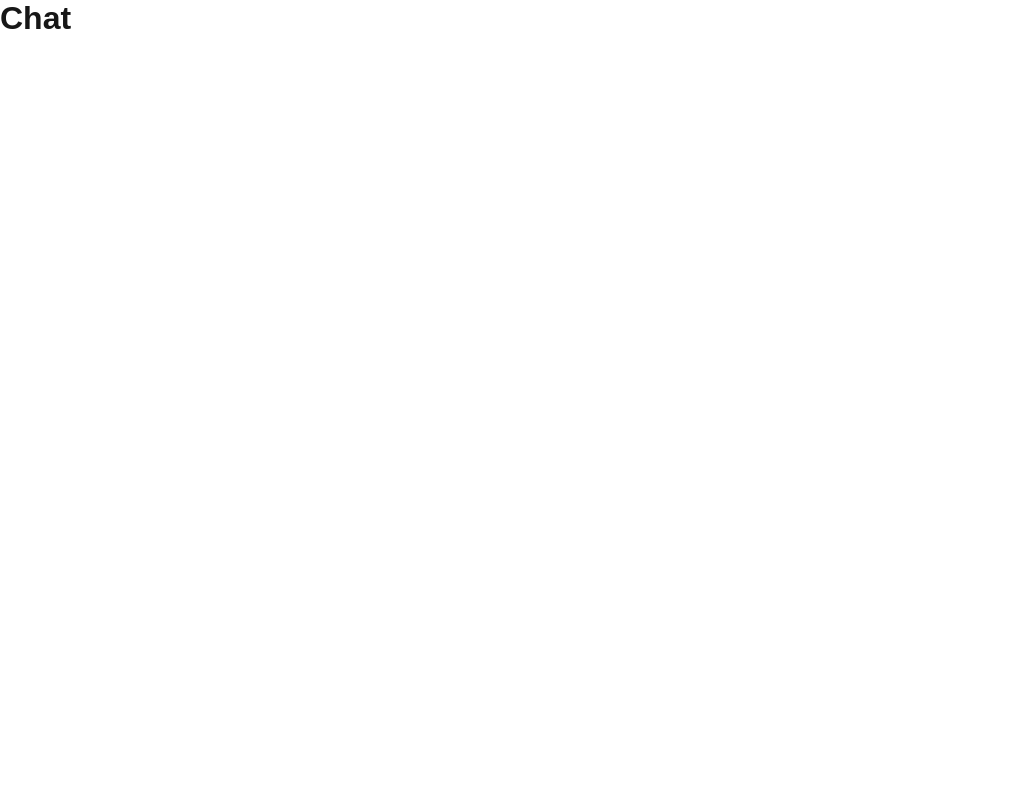
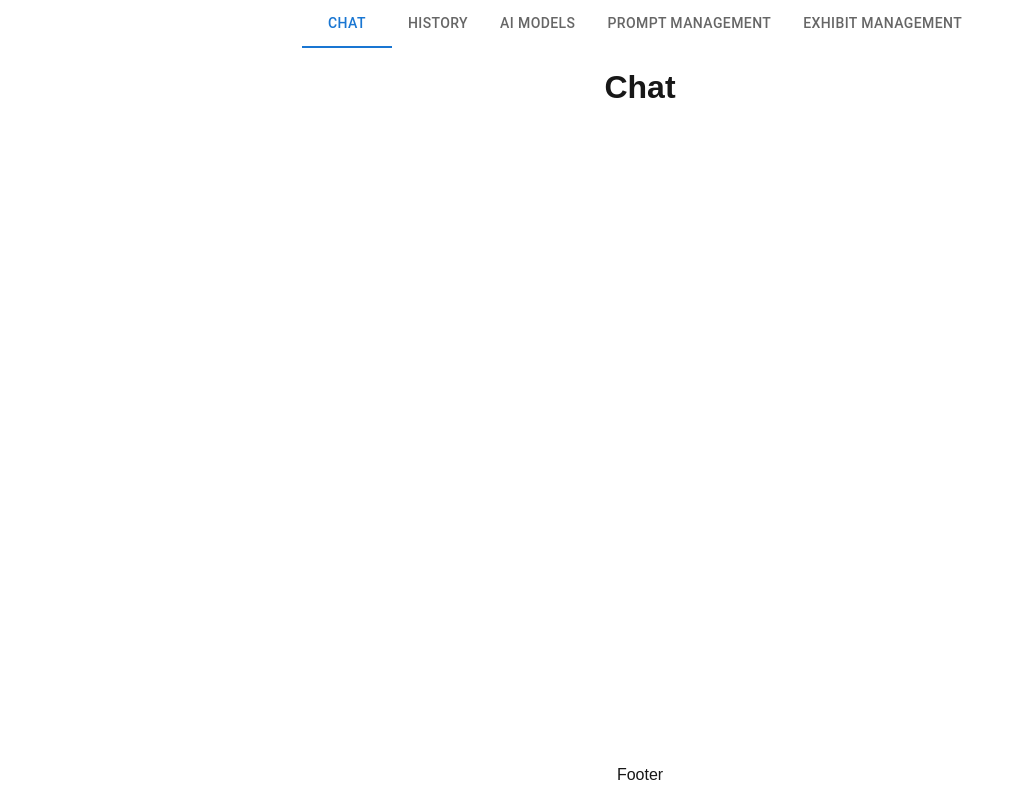
Before and after one commit to 7-Guy/tesla-chatbot-frontend-nextjs, a Next.js app: page / in a window 1280 px wide. Shown: the whole page, without its empty margins (0-1024 px from the left). Built offline with nearby package versions, Linux system fonts and the light colour scheme.

Commit message:
initial structure

```diff
--- a/src/app/components/footer/footer.tsx
+++ b/src/app/components/footer/footer.tsx
@@ -0,0 +1,7 @@
+export function Footer() {
+    return (
+        <div>
+            <p>Footer</p>
+        </div>
+    )
+}
--- a/src/app/globals.css
+++ b/src/app/globals.css
@@ -1,13 +1,6 @@
 :root {
     --background: #ffffff;
     --foreground: #171717;
-}
-
-@media (prefers-color-scheme: dark) {
-  :root {
-    --background: #0a0a0a;
-    --foreground: #ededed;
-  }
 }
 
 html,
@@ -21,22 +14,9 @@ body {
     background: var(--background);
     font-family: Arial, Helvetica, sans-serif;
     -webkit-font-smoothing: antialiased;
-  -moz-osx-font-smoothing: grayscale;
-}
-
-* {
-  box-sizing: border-box;
-  padding: 0;
+    display: flex;
+    flex-direction: column;
+    align-items: center;
+    min-height: 100vh;
     margin: 0;
 }
-
-a {
-  color: inherit;
-  text-decoration: none;
-}
-
-@media (prefers-color-scheme: dark) {
-  html {
-    color-scheme: dark;
-  }
-}
--- a/src/app/layout.tsx
+++ b/src/app/layout.tsx
@@ -1,31 +1,30 @@
-import type { Metadata } from "next";
-import { Geist, Geist_Mono } from "next/font/google";
+import type {Metadata} from "next";
 import "./globals.css";
-
-const geistSans = Geist({
-  variable: "--font-geist-sans",
-  subsets: ["latin"],
-});
-
-const geistMono = Geist_Mono({
-  variable: "--font-geist-mono",
-  subsets: ["latin"],
-});
+import React from "react";
+import MainNavigation from "@/app/components/header/mainNavigation";
+import {Footer} from "@/app/components/footer/footer";
+import "./styles.modules.css"
 
 export const metadata: Metadata = {
-  title: "Create Next App",
-  description: "Generated by create next app",
+    title: "Nikola Tesla Chatbot",
+    description: "A chatbot that simulates a conversation with Nikola Tesla"
 };
 
-export default function RootLayout({
-  children,
-}: Readonly<{
+export default function RootLayout({children}: Readonly<{
     children: React.ReactNode;
 }>) {
     return (
         <html lang="en">
-      <body className={`${geistSans.variable} ${geistMono.variable}`}>
+        <body className="rootLayout">
+        <div className="mainNavigation">
+            <MainNavigation/>
+        </div>
+        <div className="mainContent">
             {children}
+        </div>
+        <div className="footerContent">
+            <Footer/>
+        </div>
         </body>
         </html>
     );
--- a/src/app/styles.modules.css
+++ b/src/app/styles.modules.css
@@ -1,5 +1,13 @@
-.main-navigation {
-    width: 100%;
+.rootLayout {
     display: flex;
-    justify-content: center;
+    flex-direction: column;
+    min-height: 100vh;
 }
+
+.mainContent {
+    flex-grow: 1;
+}
+
+.footerContent {
+    text-align: center;
+}
```
Also changed, not shown: package.json (+7 -4 lines), 1 other file (tests, documents, lock files or other folders). Lines whose indentation alone changed are shown as unchanged.
